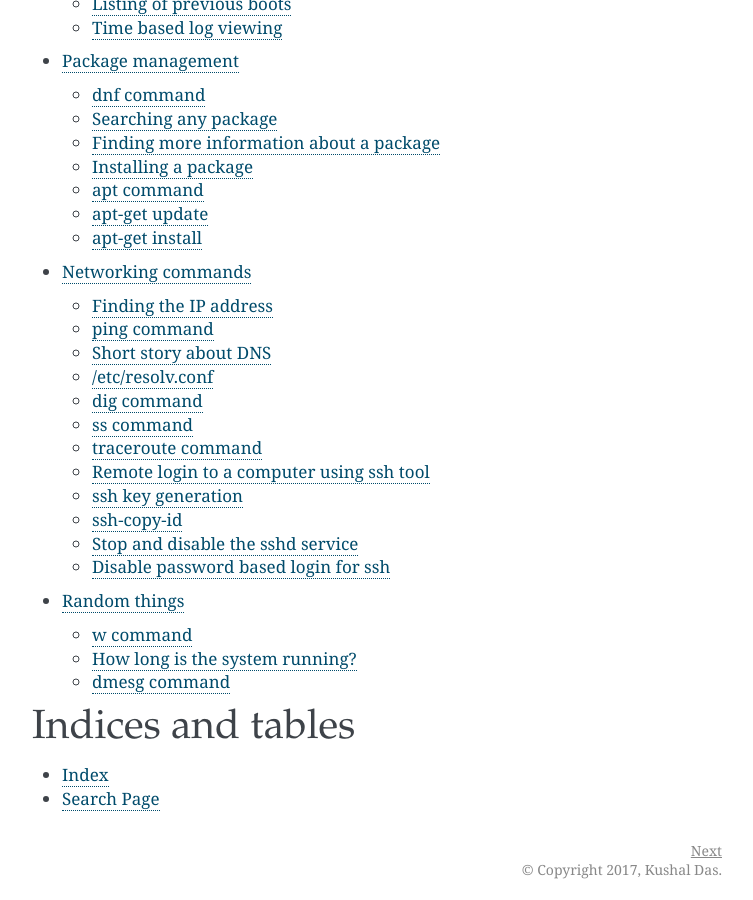
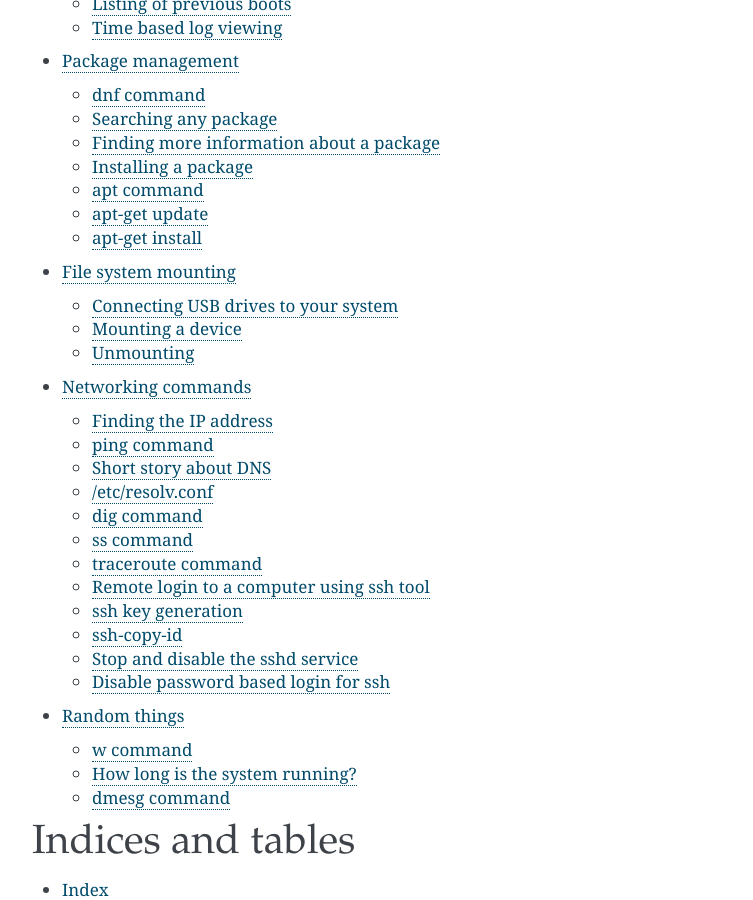
Before and after one commit to kushaldas/lym, a Sphinx documentation site: the page built from docs/index.rst, in a window 1280 px wide and 900 px high, scrolled down 2172 px. Shown: the whole window, without its empty margins (388-1141 px from the left). Built offline with Sphinx 7.4.7, drawn with Linux system fonts in a browser that asks for light colours; a script that is not in the unit is left out; part of the change alters nothing that is shown.

Commit message:
Adds the mounting commands for the first time

````diff
--- a/docs/index.rst
+++ b/docs/index.rst
@@ -21,6 +21,7 @@ Welcome to Linux command line for you and me!
    processes
    services
    packages
+   mounting
    networking
    random
 
--- /dev/null
+++ b/docs/mounting.md
@@ -0,0 +1,79 @@
+## File system mounting
+
+In this chapter we will learn about how to mount file systems. If you type
+*mount* in the shell, it will tell you about various file systems, and
+how are they mounted (as a directory) in the system.
+
+```eval_rst
+.. index:: mount
+```
+
+```
+$ mount
+sysfs on /sys type sysfs (rw,nosuid,nodev,noexec,relatime,seclabel)
+proc on /proc type proc (rw,nosuid,nodev,noexec,relatime)
+devtmpfs on /dev type devtmpfs (rw,nosuid,seclabel,size=2012852k,nr_inodes=503213,mode=755)
+securityfs on /sys/kernel/security type securityfs (rw,nosuid,nodev,noexec,relatime)
+tmpfs on /dev/shm type tmpfs (rw,nosuid,nodev,seclabel)
+devpts on /dev/pts type devpts (rw,nosuid,noexec,relatime,seclabel,gid=5,mode=620,ptmxmode=000)
+tmpfs on /run type tmpfs (rw,nosuid,nodev,seclabel,mode=755)
+tmpfs on /sys/fs/cgroup type tmpfs (ro,nosuid,nodev,noexec,seclabel,mode=755)
+cgroup on /sys/fs/cgroup/systemd type cgroup (rw,nosuid,nodev,noexec,relatime,xattr,release_agent=/usr/lib/systemd/systemd-cgroups-agent,name=systemd)
+pstore on /sys/fs/pstore type pstore (rw,nosuid,nodev,noexec,relatime,seclabel)
+cgroup on /sys/fs/cgroup/devices type cgroup (rw,nosuid,nodev,noexec,relatime,devices)
+cgroup on /sys/fs/cgroup/perf_event type cgroup (rw,nosuid,nodev,noexec,relatime,perf_event)
+cgroup on /sys/fs/cgroup/freezer type cgroup (rw,nosuid,nodev,noexec,relatime,freezer)
+cgroup on /sys/fs/cgroup/blkio type cgroup (rw,nosuid,nodev,noexec,relatime,blkio)
+cgroup on /sys/fs/cgroup/cpu,cpuacct type cgroup (rw,nosuid,nodev,noexec,relatime,cpu,cpuacct)
+cgroup on /sys/fs/cgroup/net_cls,net_prio type cgroup (rw,nosuid,nodev,noexec,relatime,net_cls,net_prio)
+cgroup on /sys/fs/cgroup/pids type cgroup (rw,nosuid,nodev,noexec,relatime,pids)
+cgroup on /sys/fs/cgroup/memory type cgroup (rw,nosuid,nodev,noexec,relatime,memory)
+cgroup on /sys/fs/cgroup/cpuset type cgroup (rw,nosuid,nodev,noexec,relatime,cpuset)
+cgroup on /sys/fs/cgroup/hugetlb type cgroup (rw,nosuid,nodev,noexec,relatime,hugetlb)
+configfs on /sys/kernel/config type configfs (rw,relatime)
+/dev/vda1 on / type ext4 (rw,relatime,seclabel,data=ordered)
+selinuxfs on /sys/fs/selinux type selinuxfs (rw,relatime)
+systemd-1 on /proc/sys/fs/binfmt_misc type autofs (rw,relatime,fd=23,pgrp=1,timeout=0,minproto=5,maxproto=5,direct,pipe_ino=11175)
+mqueue on /dev/mqueue type mqueue (rw,relatime,seclabel)
+debugfs on /sys/kernel/debug type debugfs (rw,relatime,seclabel)
+hugetlbfs on /dev/hugepages type hugetlbfs (rw,relatime,seclabel)
+tmpfs on /run/user/1000 type tmpfs (rw,nosuid,nodev,relatime,seclabel,size=404680k,mode=700,uid=1000,gid=1000)
+```
+
+If you look carefully in the above output, you will find that */dev/vda1* is mount as root */* in the system. This is actually the primary hard drive in this system. The device can be different based on the system.
+
+- /dev/vd*  For virtual machines
+- /dev/sd*  For physical machines
+
+The number at the end of the device name is actually suggesting the partition number.
+
+```eval_rst
+.. index:: NTFS
+```
+### Connecting USB drives to your system
+
+If you connect any vfat partition USB drive (the normal pendrives), they are supposed to be auto mounted under */run/media/username/*  directory. But, for NTFS based drives, you will have to install the driver to mount those partitions.
+
+```
+$ sudo dnf install ntfs-3g -y
+```
+
+### Mounting a device
+
+We can use the *mount* command to mount a file system on an existing directory. The syntax for the same is *mount device /path/to/mount/at*.
+
+```
+$ sudo mount /dev/sdb1 /mnt
+```
+
+In the above example, we mounted the */dev/sdb1* on the */mnt* directory.
+
+```eval_rst
+.. index:: umount
+```
+### Unmounting
+
+We use the *umount* command on a given directory to unmount the file system.
+
+Do not remove any drive from the system before unmounting them. Just to be in the safer side, you can execute *sync* command, which will
+write any existing cache to the drives. That will make sure that your chances of loosing data is less.
````
